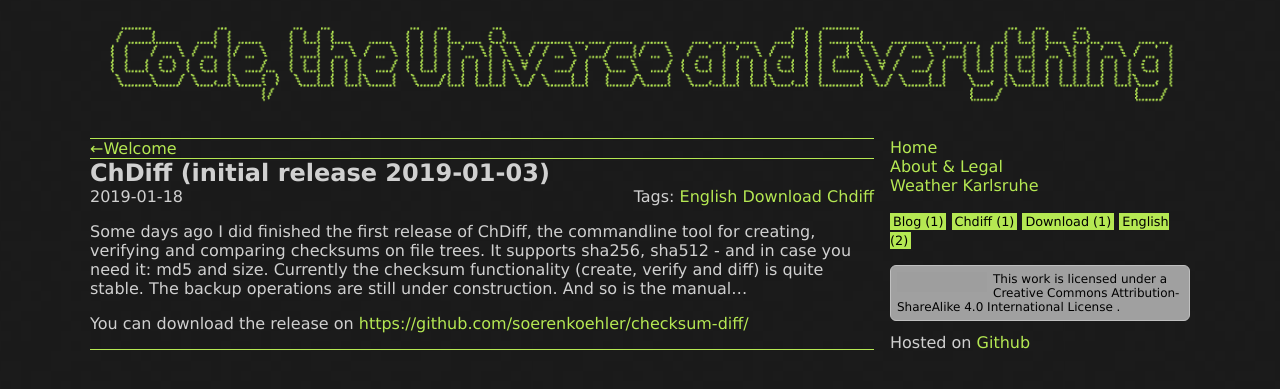
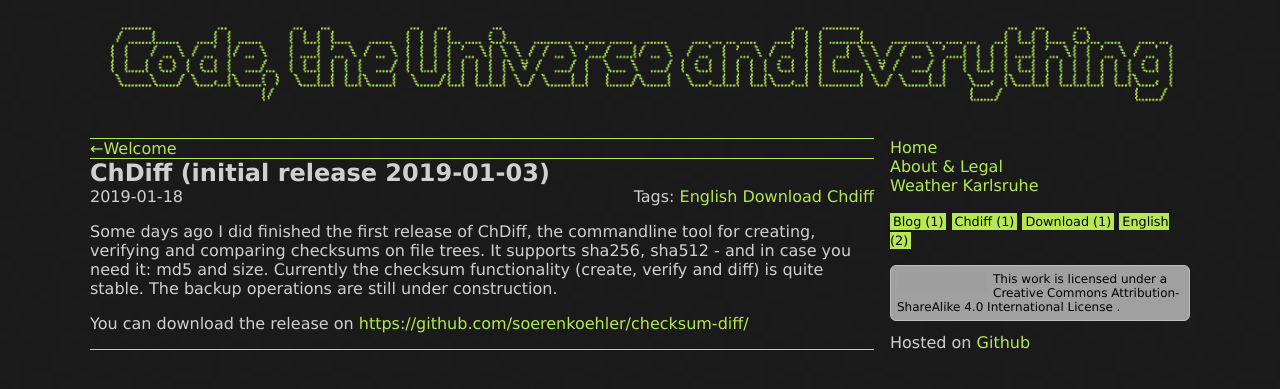
Before and after one commit to soerenkoehler/soerenkoehler.github.io, a Jekyll site: the page built from _posts/download/2019-01-18-chdiff.md, in a window 1280 px wide. Shown: the top 389 px of the page. Built offline with Jekyll 4.4.1, drawn with Linux system fonts in a browser that asks for light colours; grey boxes are pictures that could not be loaded.

Commit message:
Update ChDiff-Release

```diff
--- a/_posts/download/2019-01-18-chdiff.md
+++ b/_posts/download/2019-01-18-chdiff.md
@@ -3,6 +3,13 @@
 title: ChDiff (initial release 2019-01-03)
 tags: [english, download, chdiff]
 ---
-Some days ago I did finished the first release of ChDiff, the commandline tool for creating, verifying and comparing checksums on file trees. It supports sha256, sha512 - and in case you need it: md5 and size. Currently the checksum functionality (create, verify and diff) is quite stable. The backup operations are still under construction. And so is the manual...
+Some days ago I did finished the first release of ChDiff, the commandline tool
+for creating, verifying and comparing checksums on file trees. It supports
+sha256, sha512 - and in case you need it: md5 and size. Currently the checksum
+functionality (create, verify and diff) is quite stable. The backup operations
+are still under construction.
 
-You can download the release on [https://github.com/soerenkoehler/checksum-diff/](https://github.com/soerenkoehler/checksum-diff/releases){:target="_blank"}
+You can download the release on
+[https://github.com/soerenkoehler/checksum-diff/](
+    https://github.com/soerenkoehler/checksum-diff/releases
+){:target="_blank"}
```
